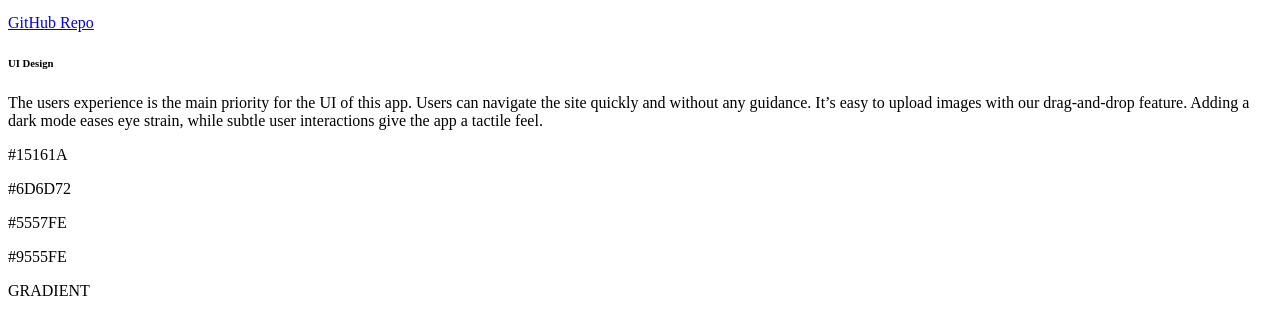
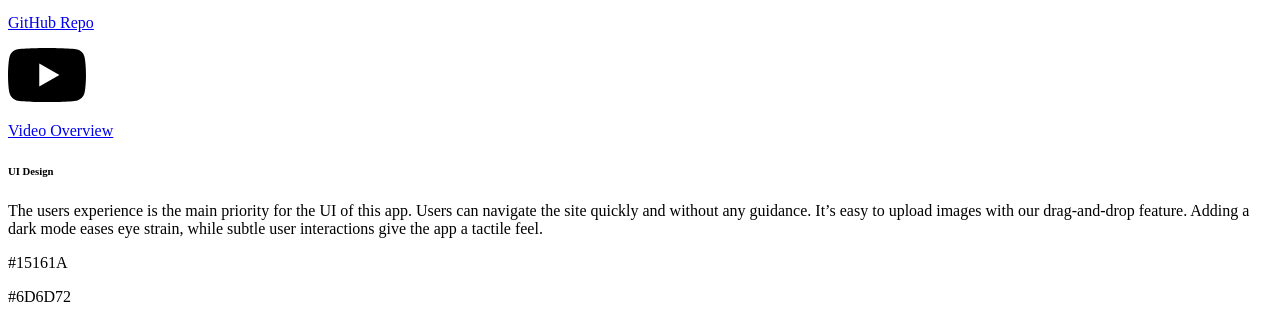
Before and after one commit to ManSleen/portfolio, a Gatsby site in the folder mikes_portfolio/: page /designhub in a window 1280 px wide. Shown: the part 989-1308 px from the top of the page. Built offline with nearby package versions, Linux system fonts and the light colour scheme; Gatsby itself is replaced by a stand-in of ours; grey boxes are pictures that could not be loaded.

Commit message:
Added YT link to designhub project

```diff
--- /dev/null
+++ b/mikes_portfolio/src/assets/icons/Youtube.js
@@ -0,0 +1,20 @@
+import React from "react"
+
+const Youtube = () => {
+  return (
+    <svg
+      width="78"
+      height="54"
+      viewBox="0 0 78 54"
+      fill="none"
+      xmlns="http://www.w3.org/2000/svg"
+    >
+      <path
+        d="M76.3721 8.43535C75.9281 6.80192 75.0575 5.31233 73.8475 4.11566C72.6375 2.91899 71.1306 2.0572 69.4775 1.61656C63.3924 3.28015e-07 39 0 39 0C39 0 14.6076 -3.28015e-07 8.52254 1.60796C6.8687 2.04718 5.36097 2.90848 4.15076 4.10537C2.94056 5.30227 2.07048 6.79262 1.6279 8.42675C-3.32083e-07 14.4459 0 27 0 27C0 27 -3.32083e-07 39.5541 1.6279 45.5647C2.52455 48.8838 5.17098 51.4978 8.52254 52.3834C14.6076 54 39 54 39 54C39 54 63.3924 54 69.4775 52.3834C72.8377 51.4978 75.4754 48.8838 76.3721 45.5647C78 39.5541 78 27 78 27C78 27 78 14.4459 76.3721 8.43535ZM31.2522 38.5223V15.4777L51.4487 26.914L31.2522 38.5223Z"
+        fill="black"
+      />
+    </svg>
+  )
+}
+
+export default Youtube
--- a/mikes_portfolio/src/components/layout.scss
+++ b/mikes_portfolio/src/components/layout.scss
@@ -1203,7 +1203,14 @@ p {
           margin-bottom: 10px;
           svg {
             width: 25px;
+            height: auto;
             margin-right: 10px;
+          }
+          .icon {
+            display: flex;
+            justify-content: center;
+            align-items: center;
+            height: 100%;
           }
         }
         p {
--- a/mikes_portfolio/src/pages/designhub.js
+++ b/mikes_portfolio/src/pages/designhub.js
@@ -4,6 +4,7 @@ import Header from "../components/header"
 
 import earthBW from "../assets/icons/earth-bw.svg"
 import GitHub from "../assets/icons/GitHub.js"
+import Youtube from "../assets/icons/Youtube.js"
 import arrowRight from "../assets/icons/arrow-right.svg"
 import arrowLeft from "../assets/icons/arrow-left.svg"
 
@@ -90,7 +91,9 @@ const HowTo = () => {
                   target="_blank"
                   rel="noopener noreferrer"
                 >
-                  <img className="links-earth" src={earthBW} />
+                  <div className="icon">
+                    <img className="links-earth" src={earthBW} />
+                  </div>
                 </a>
                 <a
                   href="https://designhubx.com/"
@@ -106,7 +109,9 @@ const HowTo = () => {
                   target="_blank"
                   rel="noopener noreferrer"
                 >
-                  <GitHub color="black" />
+                  <div className="icon">
+                    <GitHub color="black" />
+                  </div>
                 </a>
                 <a
                   href="https://github.com/lambda-replate/Lambda-Replate-FE"
@@ -114,6 +119,25 @@ const HowTo = () => {
                   rel="noopener noreferrer"
                 >
                   <p>GitHub Repo</p>
+                </a>
+              </div>
+              <div className="link">
+                <a
+                  href="https://youtu.be/PTBgNKuqSsY"
+                  target="_blank"
+                  rel="noopener noreferrer"
+                >
+                  <div className="icon">
+                    <Youtube />
+                  </div>
+                </a>
+
+                <a
+                  href="https://youtu.be/PTBgNKuqSsY"
+                  target="_blank"
+                  rel="noopener noreferrer"
+                >
+                  <p>Video Overview</p>
                 </a>
               </div>
             </div>
```
